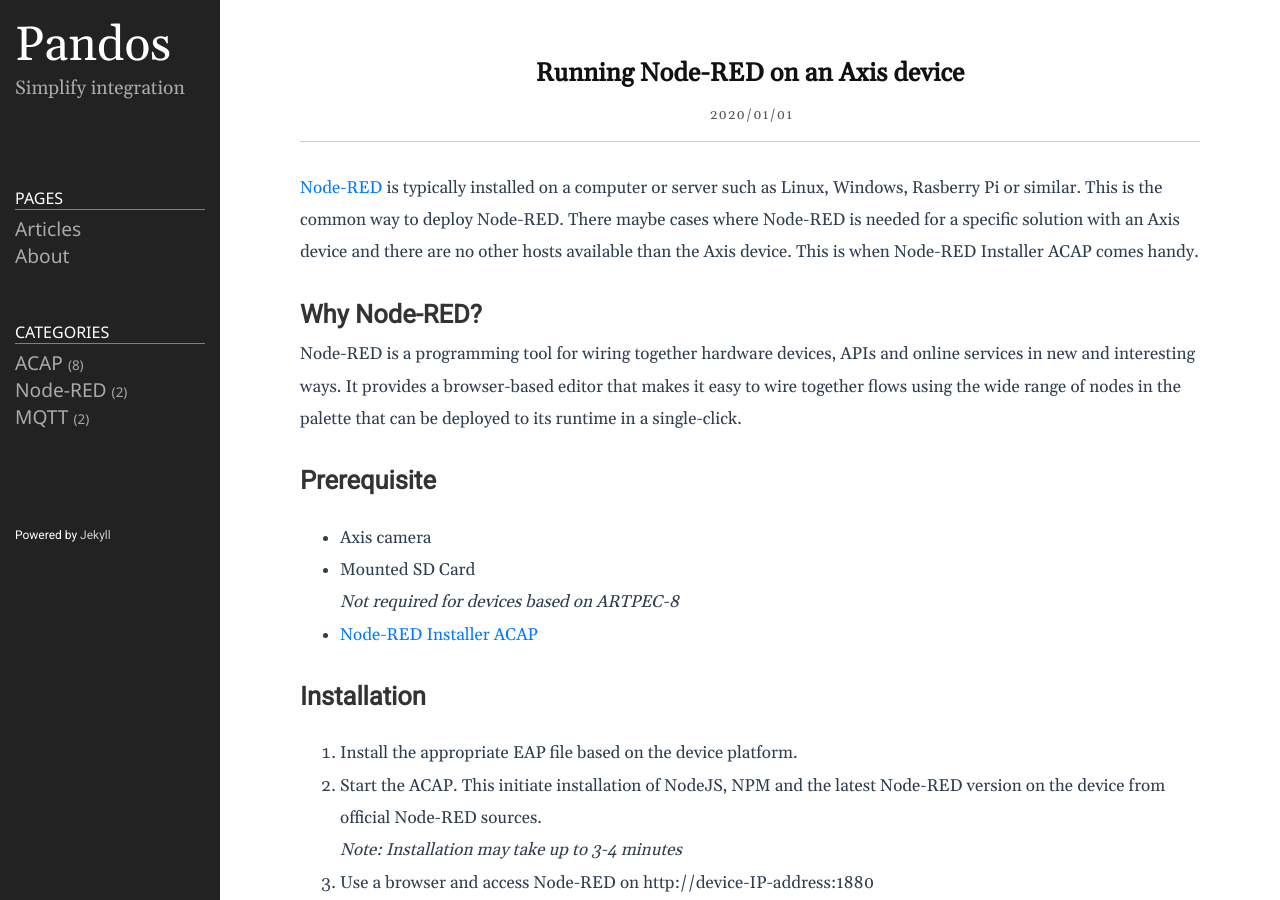
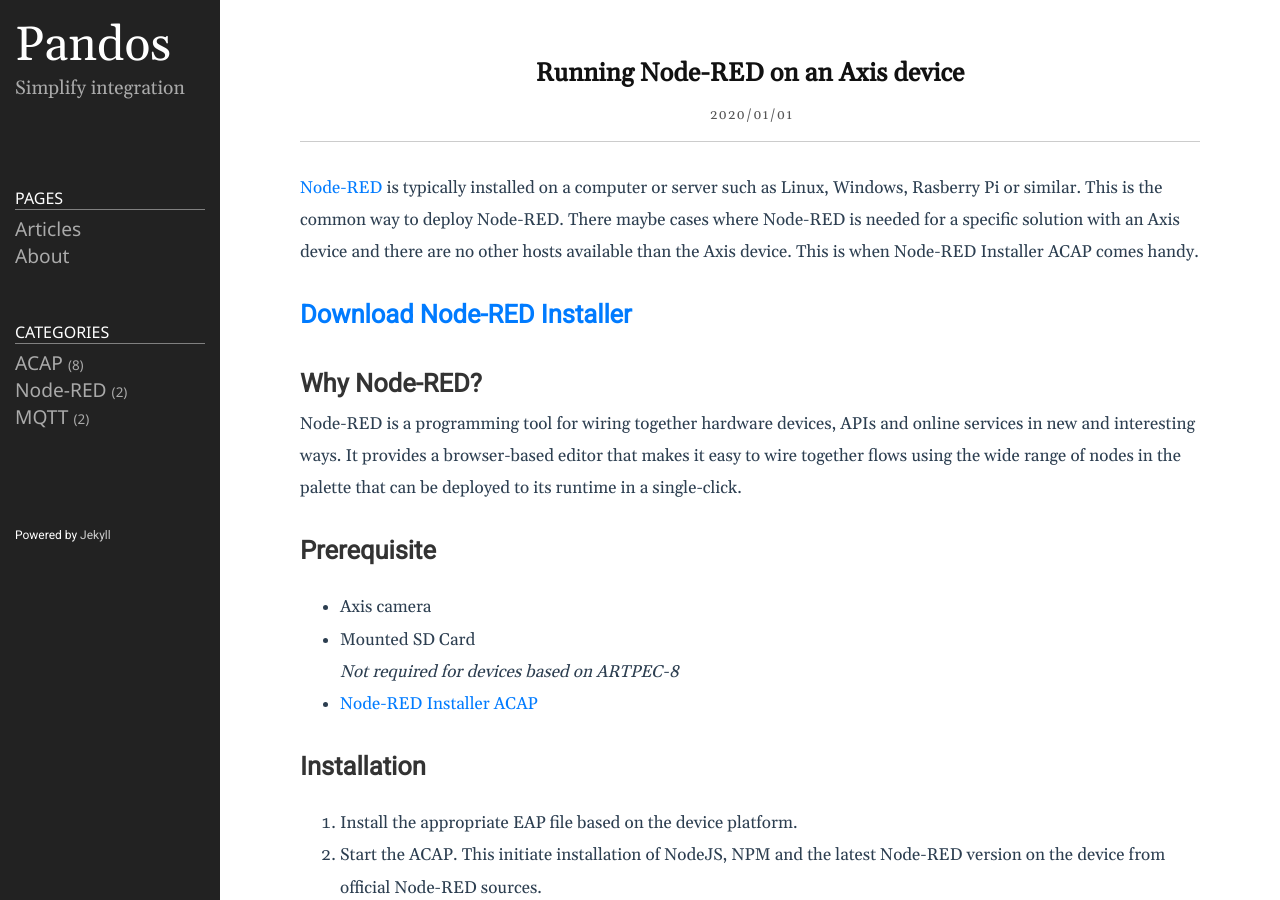
Before and after one commit to pandosme/pandosme.github.io, a Jekyll site: the page built from docs/_posts/2022-10-02-nodered-acap.md, in a window 1280 px wide and 900 px high. Built offline with Jekyll 4.4.1, drawn with Linux system fonts in a browser that asks for light colours; part of the change alters nothing that is shown.

Commit message:
Update 2022-10-02-nodered-acap.md

```diff
--- a/docs/_posts/2022-10-02-nodered-acap.md
+++ b/docs/_posts/2022-10-02-nodered-acap.md
@@ -9,6 +9,8 @@ Rasberry Pi or similar.  This is the common way to deploy Node-RED.  There maybe
 specific solution with an Axis device and there are no other hosts available than the Axis device.  This is when Node-RED
 Installer ACAP comes handy.
 
+## [Download Node-RED Installer](https://api.aintegration.team/acap/nodered?source=pages)
+
 ## Why Node-RED?
 Node-RED is a programming tool for wiring together hardware devices, APIs and online services in new and interesting
 ways. It provides a browser-based editor that makes it easy to wire together flows using the wide range of nodes in the
@@ -18,7 +20,7 @@ palette that can be deployed to its runtime in a single-click.
 - Axis camera
 - Mounted SD Card
 _Not required for devices based on ARTPEC-8_
-- [Node-RED Installer ACAP](https://www.dropbox.com/s/q74qjcsngfla57y/Node-RED-Installer.zip?dl=1)
+- [Node-RED Installer ACAP](https://api.aintegration.team/acap/nodered?source=pages)
 
 ## Installation
 
```
